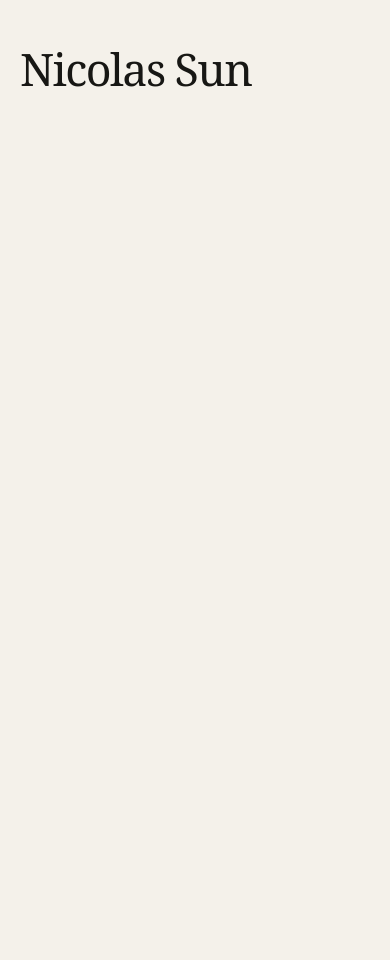
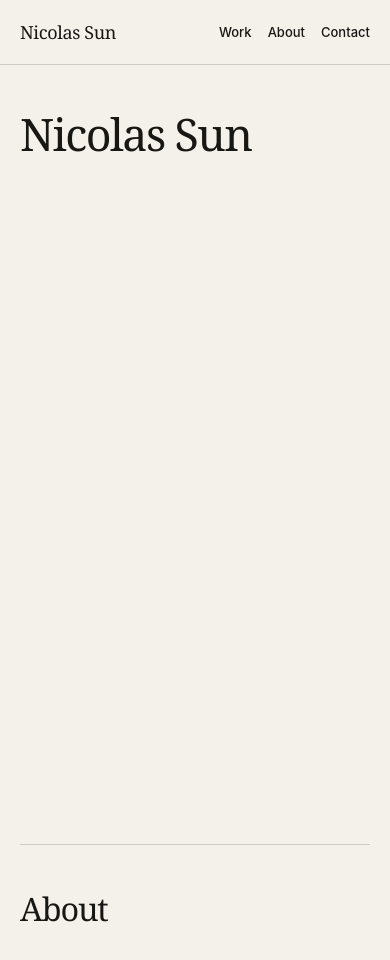
Before and after one commit to NicolasSun124/PersonalProject, a React (Vite) app: page / in a window 390 px wide. Shown: the top 960 px of the page. Before the commit the page ends 844 px from the top, so only its background shows below. Built offline with nearby package versions, Linux system fonts and the light colour scheme.

Commit message:
Add navigation bar Add temporary placeholder sections

```diff
--- a/src/App.jsx
+++ b/src/App.jsx
@@ -1,9 +1,30 @@
+import Header from "./components/layout/Header.jsx";
+
 function App() {
   return (
-    <main className="container">
-      <h1>Nicolas Sun</h1>
-    </main>
-  )
+    <>
+      <a className="skip-link" href="#main-content">
+        Skip to content
+      </a>
+
+      <div id="top" />
+      <Header />
+
+      <main id="main-content" className="container" tabIndex="-1">
+        <section id="work" className="section-placeholder" aria-labelledby="page-title">
+          <h1 id="page-title">Nicolas Sun</h1>
+        </section>
+
+        <section id="about" className="section-placeholder" aria-labelledby="about-title">
+          <h2 id="about-title">About</h2>
+        </section>
+
+        <section id="contact" className="section-placeholder" aria-labelledby="contact-title">
+          <h2 id="contact-title">Contact</h2>
+        </section>
+      </main>
+    </>
+  );
 }
 
-export default App
+export default App;
--- /dev/null
+++ b/src/components/layout/Header.jsx
@@ -0,0 +1,31 @@
+const navigationItems = [
+  { label: "Work", href: "#work" },
+  { label: "About", href: "#about" },
+  { label: "Contact", href: "#contact" },
+];
+
+function Header() {
+  return (
+    <header className="site-header">
+      <div className="site-header__inner container">
+        <a className="site-header__wordmark" href="#top" aria-label="Nicolas Sun, home">
+          Nicolas Sun
+        </a>
+
+        <nav aria-label="Primary navigation">
+          <ul className="site-header__nav-list">
+            {navigationItems.map((item) => (
+              <li key={item.href}>
+                <a className="site-header__nav-link" href={item.href}>
+                  {item.label}
+                </a>
+              </li>
+            ))}
+          </ul>
+        </nav>
+      </div>
+    </header>
+  );
+}
+
+export default Header;
--- a/src/styles/global.css
+++ b/src/styles/global.css
@@ -68,6 +68,11 @@ body {
   min-height: 100vh;
   margin: 0;
   background: var(--color-background);
+}
+
+#top {
+  position: absolute;
+  inset-block-start: 0;
 }
 
 body,
@@ -169,7 +174,85 @@ a:hover {
 }
 
 main.container {
+  padding-block-end: var(--space-8);
+}
+
+.skip-link {
+  position: fixed;
+  z-index: 20;
+  inset-block-start: var(--space-3);
+  inset-inline-start: var(--space-3);
+  padding: var(--space-2) var(--space-4);
+  color: var(--color-background);
+  background: var(--color-text);
+  border-radius: var(--radius-sm);
+  transform: translateY(calc(-100% - var(--space-4)));
+}
+
+.skip-link:focus-visible {
+  color: var(--color-background);
+  transform: translateY(0);
+}
+
+.site-header {
+  position: sticky;
+  z-index: 10;
+  inset-block-start: 0;
+  background: color-mix(in srgb, var(--color-background) 88%, transparent);
+  border-block-end: var(--border-width) solid var(--color-border);
+  backdrop-filter: blur(0.75rem);
+}
+
+.site-header__inner {
+  display: flex;
+  min-height: 4.5rem;
+  align-items: center;
+  justify-content: space-between;
+  gap: var(--space-6);
+}
+
+.site-header__wordmark,
+.site-header__nav-link {
+  color: var(--color-text);
+  text-decoration: none;
+}
+
+.site-header__wordmark {
+  flex: none;
+  font-family: var(--font-display);
+  font-size: 1.125rem;
+  line-height: 1;
+  letter-spacing: -0.02em;
+}
+
+.site-header__nav-list {
+  display: flex;
+  align-items: center;
+  gap: clamp(var(--space-4), 3vw, var(--space-7));
+}
+
+.site-header__nav-link {
+  display: inline-flex;
+  align-items: center;
+  min-height: 2.75rem;
+  font-size: var(--text-sm);
+  font-weight: 500;
+}
+
+.site-header__wordmark:hover,
+.site-header__nav-link:hover {
+  color: var(--color-accent);
+}
+
+.section-placeholder {
+  min-height: calc(100vh - 4.5rem);
   padding-block: var(--space-8);
+  scroll-margin-block-start: 4.5rem;
+  border-block-end: var(--border-width) solid var(--color-border);
+}
+
+.section-placeholder:last-child {
+  border-block-end: 0;
 }
 
 /* Mobile: below 48rem */
@@ -178,14 +261,30 @@ main.container {
     --page-gutter: 1.25rem;
   }
 
-  main.container {
+  .site-header__inner {
+    min-height: 4rem;
+    gap: var(--space-4);
+  }
+
+  .site-header__nav-list {
+    gap: var(--space-4);
+  }
+
+  .site-header__nav-link {
+    min-height: 2.75rem;
+    font-size: 0.8125rem;
+  }
+
+  .section-placeholder {
+    min-height: calc(100vh - 4rem);
     padding-block: var(--space-7);
+    scroll-margin-block-start: 4rem;
   }
 }
 
 /* Desktop: 64rem and above */
 @media (min-width: 64rem) {
-  main.container {
+  .section-placeholder {
     padding-block: var(--space-9);
   }
 }
```
